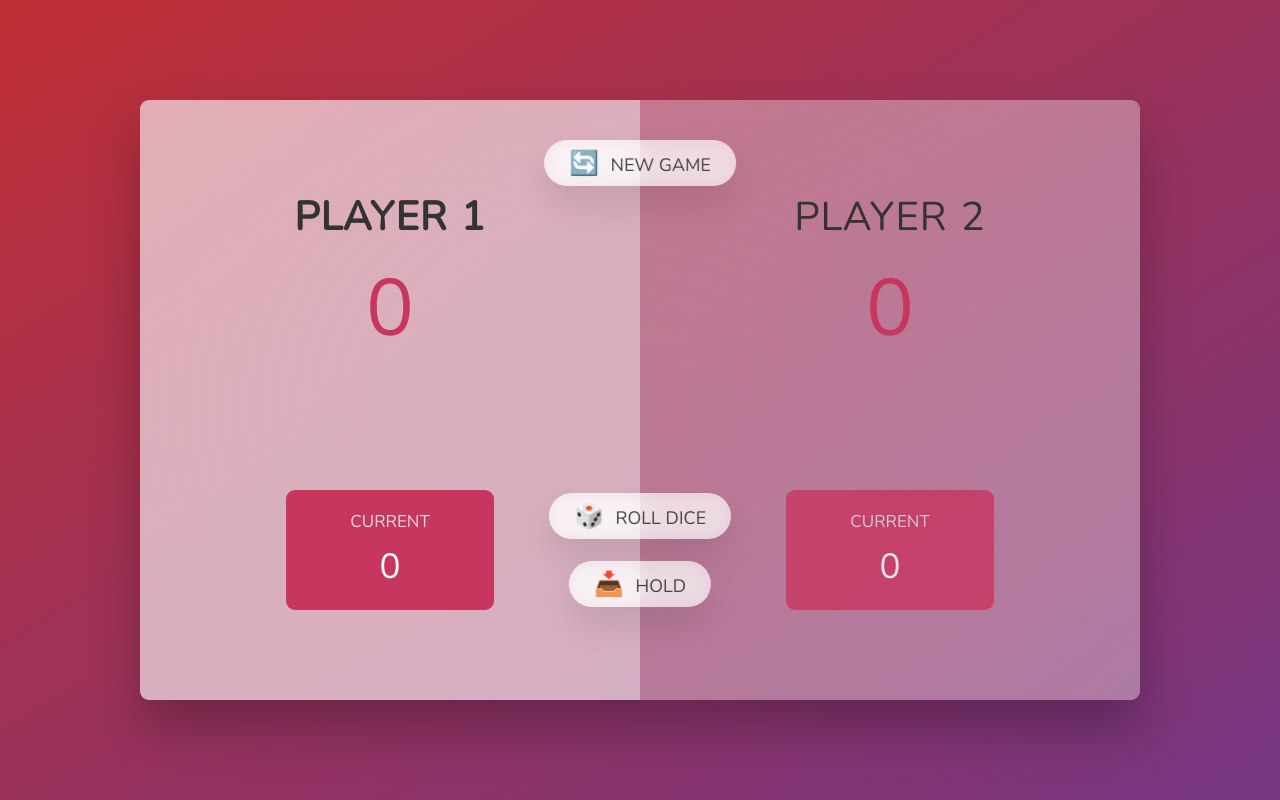
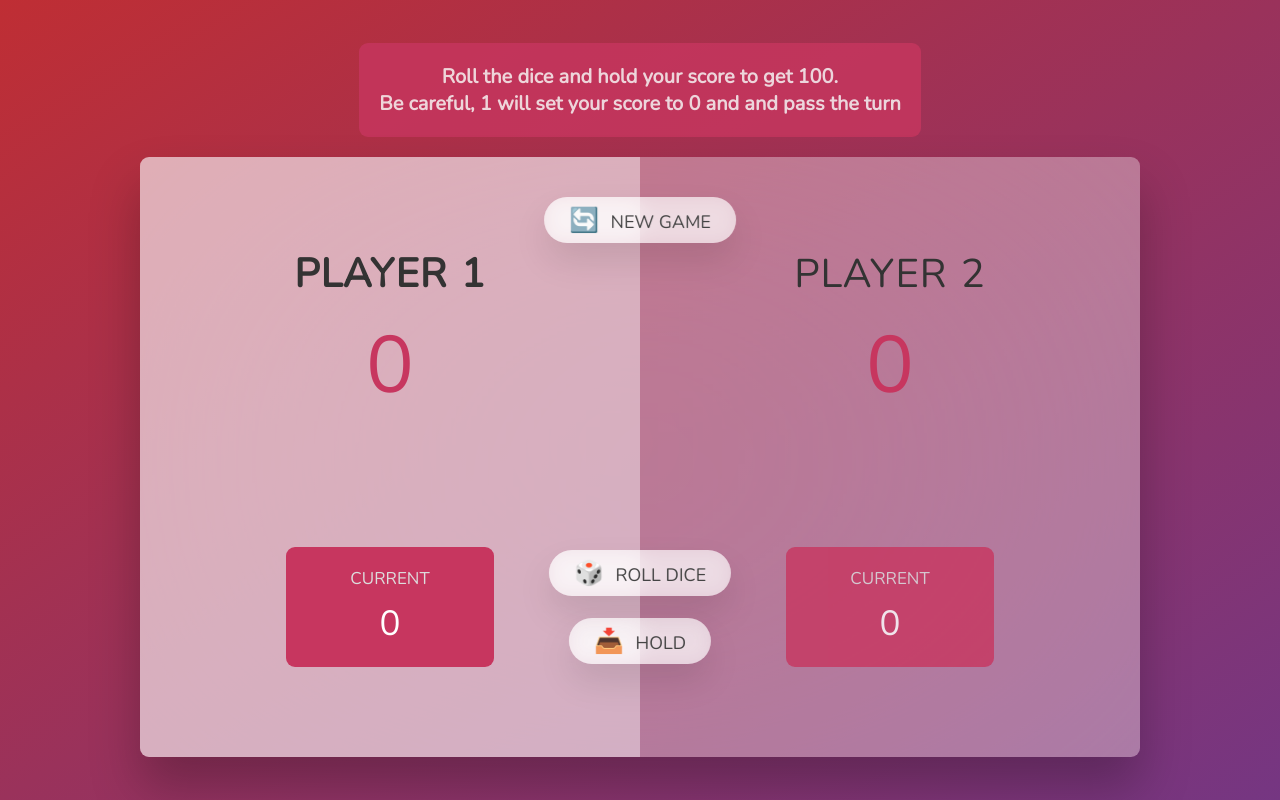
Before and after one commit to AllmaG3st/Dice_Game, a plain HTML site: page index.html in a window 1280 px wide. Drawn offline with nearby package versions, Linux system fonts and the light colour scheme.

Commit message:
added instruction

```diff
--- a/index.html
+++ b/index.html
@@ -10,6 +10,14 @@
 </head>
 
 <body>
+  <header>
+    <div>
+      <h1 class="instruction">Roll the dice and hold your score to get 100. <br> Be careful, 1 will set your score to 0
+        and and
+        pass the
+        turn</h1>
+    </div>
+  </header>
   <main>
     <section class="player player--0 player--active">
       <h2 class="name" id="name--0">Player 1</h2>
--- a/style.css
+++ b/style.css
@@ -18,11 +18,26 @@ body {
   color: #333;
   background-image: linear-gradient(to top left, #753682 0%, #bf2e34 100%);
   display: flex;
+  flex-direction: column;
   align-items: center;
   justify-content: center;
 }
 
 /* LAYOUT */
+header {
+  margin-bottom: 2rem;
+}
+
+.instruction {
+  background-color: #c7365f;
+  opacity: 0.8;
+  border-radius: 9px;
+  color: #fff;
+  padding: 2rem;
+  text-align: center;
+  transition: all 0.75s;
+}
+
 main {
   position: relative;
   width: 100rem;
```
